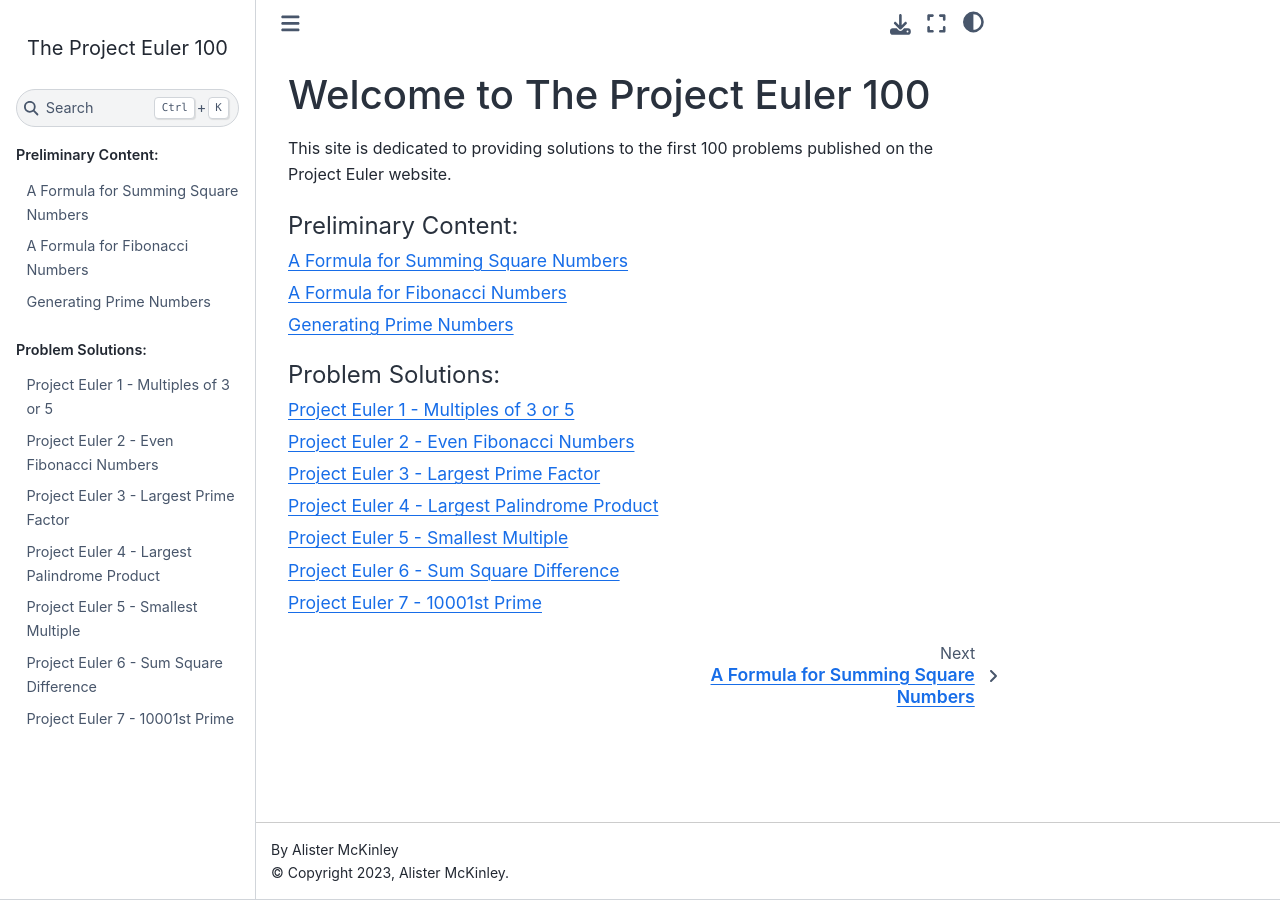
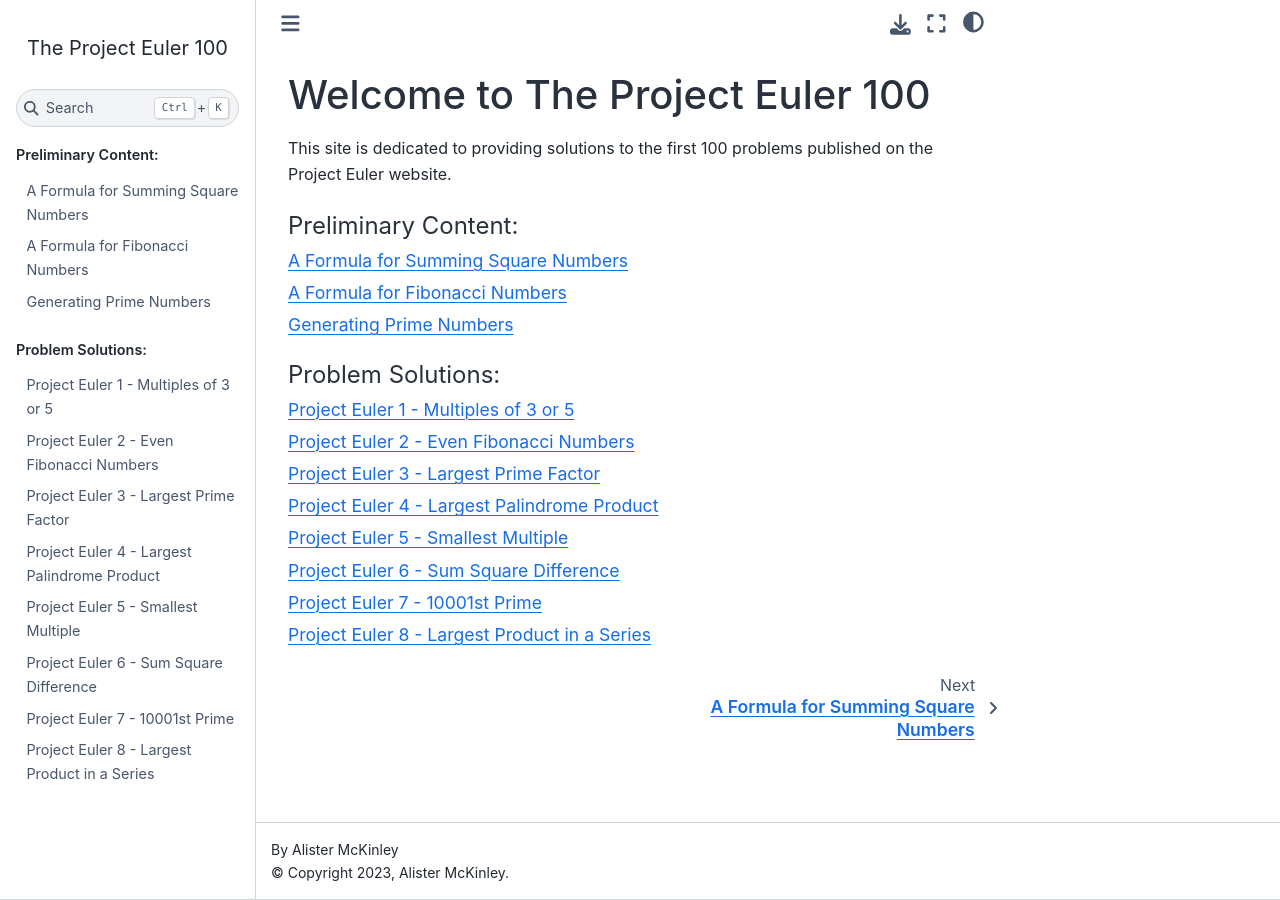
Before and after one commit to alpatine/project-euler-python, a Sphinx documentation site: the page built from doc/source/index.rst, in a window 1280 px wide. Built offline with Sphinx 7.4.7 and the Sphinx Book theme 1.1.4, drawn with Linux system fonts in a browser that asks for light colours; some of the changed lines change nothing that is shown.

Commit message:
Document problem 8

````diff
--- a/doc/source/index.rst
+++ b/doc/source/index.rst
@@ -28,3 +28,4 @@
    problems/p005
    problems/p006
    problems/p007
+   problems/p008
--- /dev/null
+++ b/doc/source/problems/p008.md
@@ -0,0 +1,81 @@
+# Project Euler 8 - Largest Product in a Series
+
+## Problem Description
+The problem reads:
+
+> The four adjacent digits in the $1000$-digit number that have the greatest
+> product are $9 \times 9 \times 8 \times 9 = 5832$.
+>
+> 73167176531330624919225119674426574742355349194934 \
+> 96983520312774506326239578318016984801869478851843 \
+> 85861560789112949495459501737958331952853208805511 \
+> 12540698747158523863050715693290963295227443043557 \
+> 66896648950445244523161731856403098711121722383113 \
+> 62229893423380308135336276614282806444486645238749 \
+> 30358907296290491560440772390713810515859307960866 \
+> 70172427121883998797908792274921901699720888093776 \
+> 65727333001053367881220235421809751254540594752243 \
+> 52584907711670556013604839586446706324415722155397 \
+> 53697817977846174064955149290862569321978468622482 \
+> 83972241375657056057490261407972968652414535100474 \
+> 82166370484403199890008895243450658541227588666881 \
+> 16427171479924442928230863465674813919123162824586 \
+> 17866458359124566529476545682848912883142607690042 \
+> 24219022671055626321111109370544217506941658960408 \
+> 07198403850962455444362981230987879927244284909188 \
+> 84580156166097919133875499200524063689912560717606 \
+> 05886116467109405077541002256983155200055935729725 \
+> 71636269561882670428252483600823257530420752963450
+>
+> Find the thirteen adjacent digits in the $1000$-digit number that have the
+> greatest product. What is the value of this product?
+>
+> [Project Euler Problem 8](https://projecteuler.net/problem=8)
+
+## Brute Force
+The approach for this problem is straight forward - calculate the product of
+each sequence of 13 digits, retaining the largest product encountered as the
+result.
+
+1st sequence: 7316717653133 \
+2nd sequence: 3167176531330 \
+3rd sequence: 1671765313306 \
+... and so forth until the final sequence ...\
+Last sequence: 0420752963450
+
+This could be made more efficient by skipping ahead when zero is encountered,
+but given there are less than 1000 products to calculate this is fast enough.
+
+## Python Implementation
+``` python
+digits = '73167176531330624919225119674426574742355349194934' \
+         '96983520312774506326239578318016984801869478851843' \
+         '85861560789112949495459501737958331952853208805511' \
+         '12540698747158523863050715693290963295227443043557' \
+         '66896648950445244523161731856403098711121722383113' \
+         '62229893423380308135336276614282806444486645238749' \
+         '30358907296290491560440772390713810515859307960866' \
+         '70172427121883998797908792274921901699720888093776' \
+         '65727333001053367881220235421809751254540594752243' \
+         '52584907711670556013604839586446706324415722155397' \
+         '53697817977846174064955149290862569321978468622482' \
+         '83972241375657056057490261407972968652414535100474' \
+         '82166370484403199890008895243450658541227588666881' \
+         '16427171479924442928230863465674813919123162824586' \
+         '17866458359124566529476545682848912883142607690042' \
+         '24219022671055626321111109370544217506941658960408' \
+         '07198403850962455444362981230987879927244284909188' \
+         '84580156166097919133875499200524063689912560717606' \
+         '05886116467109405077541002256983155200055935729725' \
+         '71636269561882670428252483600823257530420752963450'
+
+def p8(digits: str, product_length: int) -> int:
+    max_product = 0
+    for start_pos in range(len(digits) - product_length):
+        product = prod(int(x)
+                       for x in digits[start_pos:start_pos + product_length])
+        if product > max_product: max_product = product
+    return max_product
+
+print(p8(digits, 13))
+```
````
